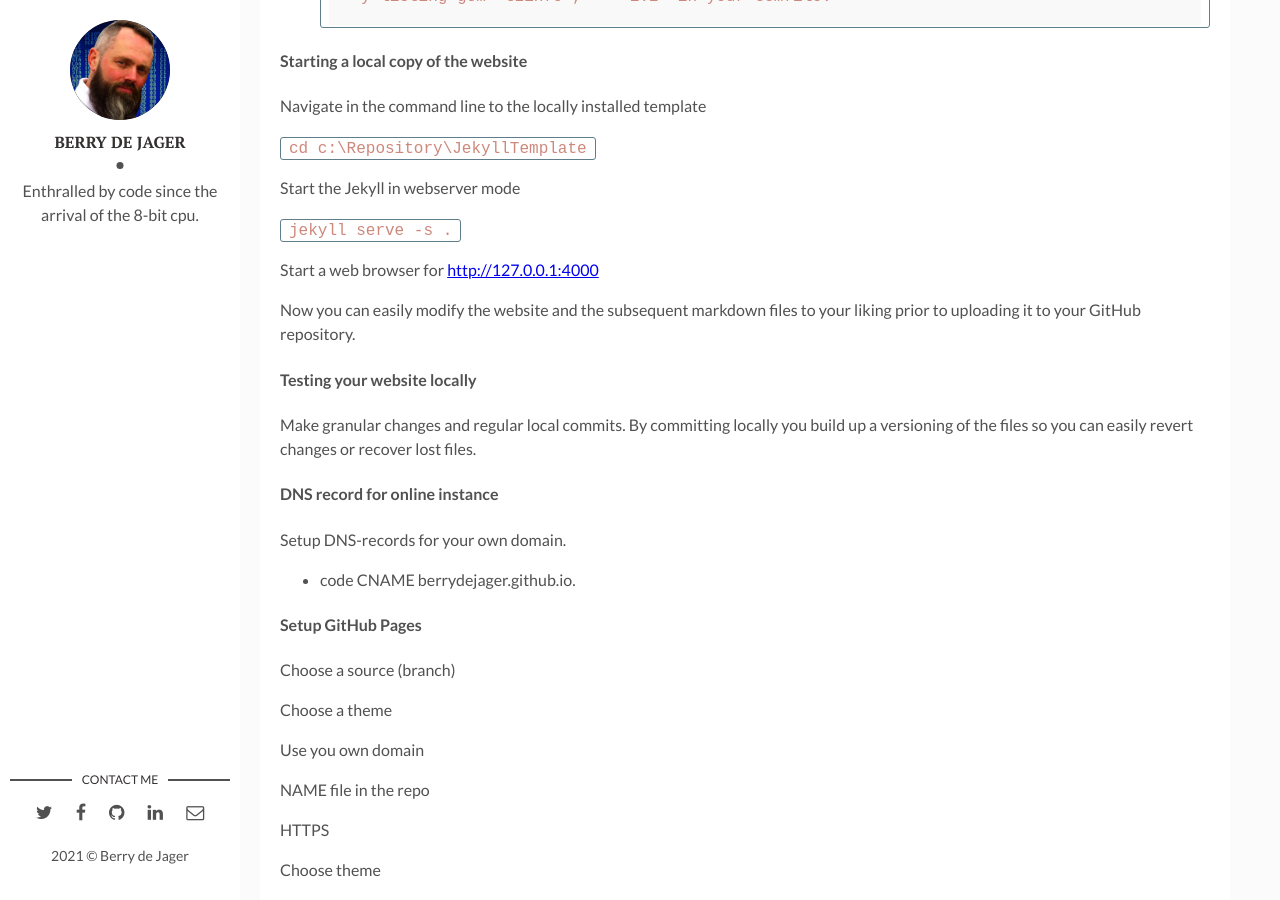
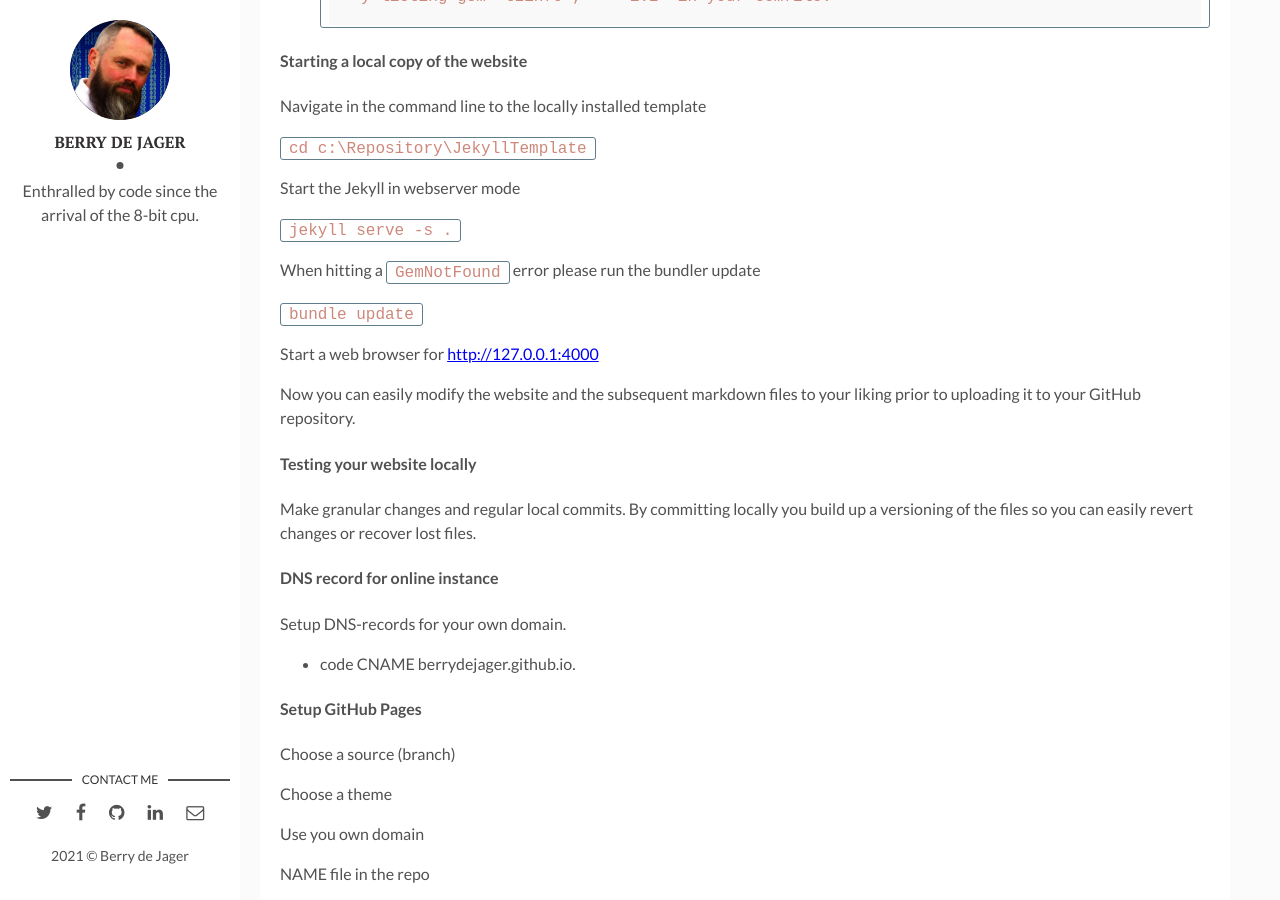
Before and after one commit to berrydejager/code.berrydejager.com, a Jekyll site: the page built from _posts/2021-02-20-Bye-bye-WordPress!-Hello-GitHub-pages!.markdown, in a window 1280 px wide and 900 px high, scrolled down 2266 px. Built offline with Jekyll 4.4.1, drawn with Linux system fonts in a browser that asks for light colours; comment, search, counter and statistics services are not loaded.

Commit message:
Update 2021-02-20-Bye-bye-WordPress!-Hello-GitHub-pages!.markdown

````diff
--- a/_posts/2021-02-20-Bye-bye-WordPress!-Hello-GitHub-pages!.markdown
+++ b/_posts/2021-02-20-Bye-bye-WordPress!-Hello-GitHub-pages!.markdown
@@ -85,6 +85,10 @@ Start the Jekyll in webserver mode
 
 ```jekyll serve -s .```
 
+When hitting a ```GemNotFound``` error please run the bundler update
+
+```bundle update```
+
 Start a web browser for [http://127.0.0.1:4000](http://127.0.0.1:4000)
 
 Now you can easily modify the website and the subsequent markdown files to your liking prior to uploading it to your GitHub repository.
````
